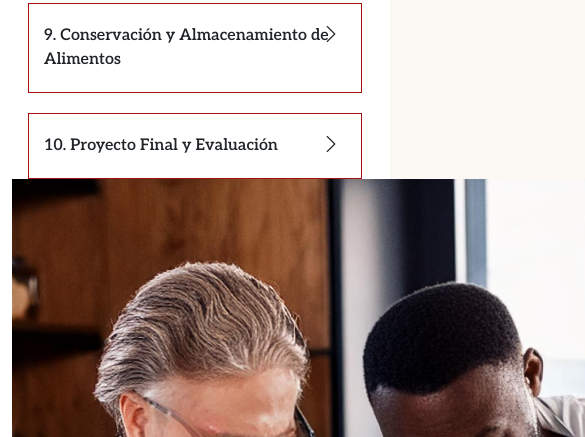
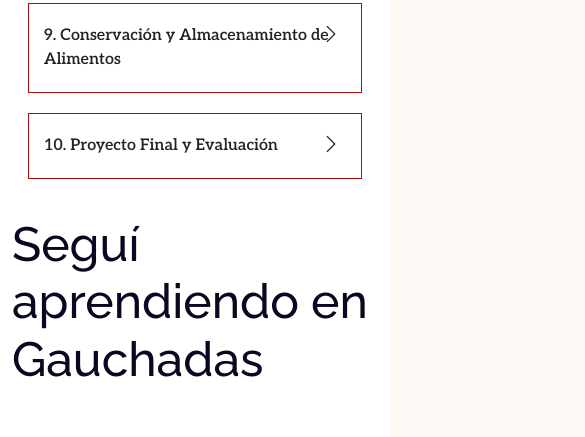
Before and after one commit to AlejoVeron/Gauchadas, a plain HTML site: page detalle.html in a window 390 px wide. Shown: the part 2827-3264 px from the top of the page, 585 px wide, since content can reach past the window. Drawn offline with Linux system fonts and the light colour scheme.

Commit message:
Add files via upload

```diff
--- a/detalle.html
+++ b/detalle.html
@@ -149,7 +149,7 @@
         <div class="content">
           <div class="row ">
 
-            <div class="col-md-9" data-aos="fade-up">
+            <div class="col-md-9 col-sm-12" data-aos="fade-up">
               <div class="px-3">
                 <h2 class="content-title text-start">
                 ¿Que vas a aprender?
@@ -260,8 +260,8 @@
                 </div>
               </div>
             </div>
-            <div class="col-md-3">
-              <img src="images/alumnos.png" alt="">
+            <div class="col-md-3 col-sm-12">
+              <img class="mob" src="images/alumnos.png" alt="">
               </div>
             </div>
           </div>
--- a/main.css
+++ b/main.css
@@ -2815,4 +2815,10 @@
     height: 100%;
 
   }
-}
+  .cursos2{
+    height: 100%;
+  }
+  .mob{
+    display: none;
+  }
+}
```
